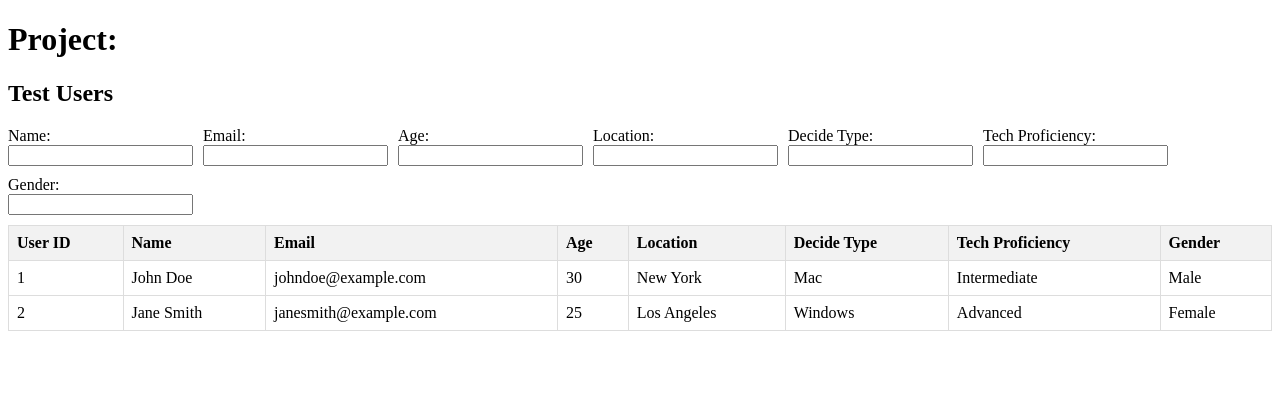
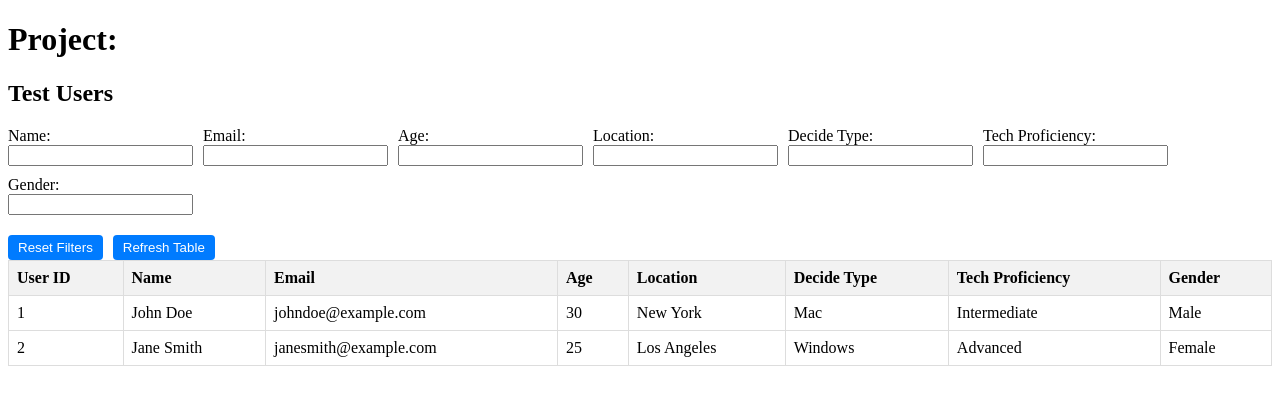
Before and after one commit to xuhaokai/lighthouse-connect, a Next.js app in the folder nextjs-blog/: page /project in a window 1280 px wide. Shown: the top 404 px of the page. Built offline with nearby package versions, Linux system fonts and the light colour scheme.

Commit message:
add reset filters and refresh table

```diff
--- a/nextjs-blog/pages/project.js
+++ b/nextjs-blog/pages/project.js
@@ -47,6 +47,32 @@ const Project = () => {
     const { name, value } = e.target;
     setFilters({ ...filters, [name]: value });
     filterData(filters);
+  };
+
+  const handleResetFilters = () => {
+    setFilters({
+      name: '',
+      email: '',
+      age: '',
+      location: '',
+      decideType: '',
+      technicalProficiency: '',
+      gender: '',
+    });
+    filterData({});
+  };
+
+  const handleRefreshTable = () => {
+    setTestUsers(initialTestUsers);
+    setFilters({
+      name: '',
+      email: '',
+      age: '',
+      location: '',
+      decideType: '',
+      technicalProficiency: '',
+      gender: '',
+    });
   };
 
   const filterData = (filterValues) => {
@@ -128,6 +154,10 @@ const Project = () => {
           />
         </div>
       </div>
+      <div className="button-container">
+        <button onClick={handleResetFilters}>Reset Filters</button>
+        <button onClick={handleRefreshTable}>Refresh Table</button>
+      </div>
       <div className="table-container">
         <table className="user-table">
           <thead>
@@ -174,6 +204,29 @@ const Project = () => {
           display: block;
         }
 
+        .button-container {
+          margin-top: 10px;
+        }
+
+        .button-container button {
+          margin-right: 10px;
+          padding: 5px 10px;
+          background-color: #007bff;
+          color: #fff;
+          border: none;
+          border-radius: 4px;
+          cursor: pointer;
+        }
+          .button-container button {
+            margin-right: 10px;
+            padding: 5px 10px;
+            background-color: #007bff;
+            color: #fff;
+            border: none;
+            border-radius: 4px;
+            cursor: pointer;
+          }
+
           .table-container {
             max-width: 100%;
             overflow-x: auto;
```
Lines whose indentation alone changed are shown as unchanged.
